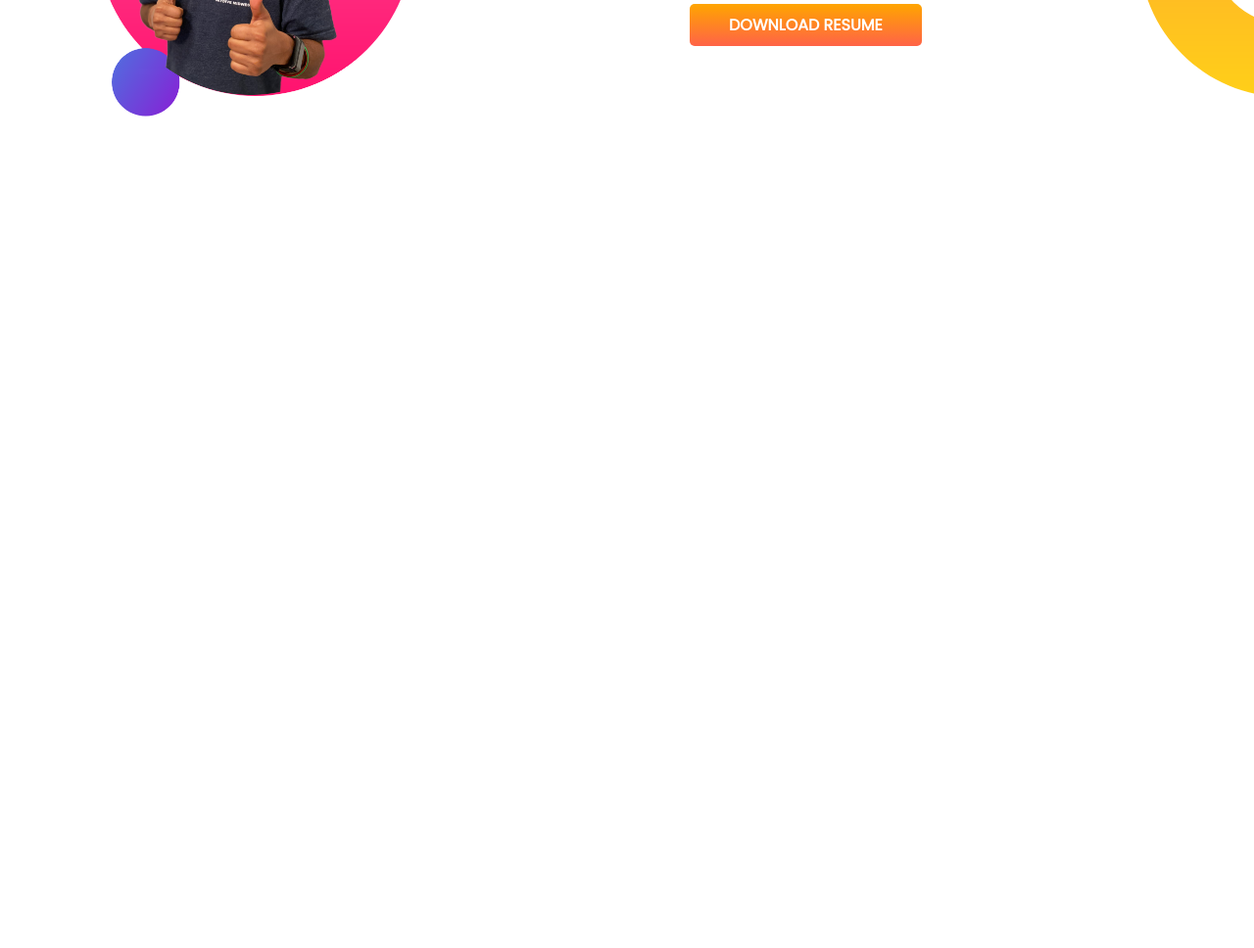
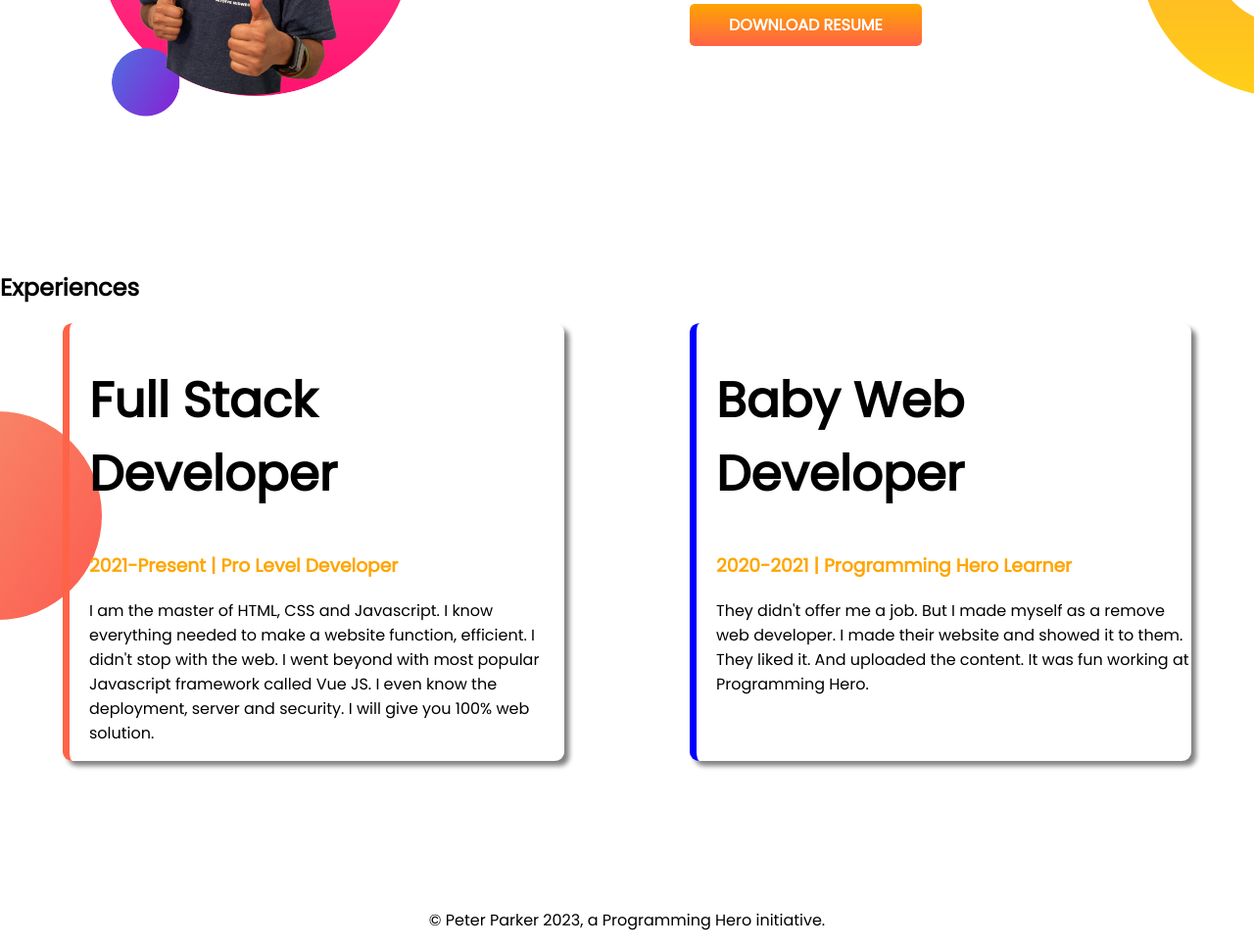
Before and after one commit to linkonsss/developer-portfolio, a plain HTML site: page index.html in a window 1280 px wide. Shown: the part 864-1832 px from the top of the page at 98% size. Before the commit the page ends 1140 px from the top, so only its background shows below. Drawn offline with Linux system fonts and the light colour scheme.

Commit message:
border and footer added

```diff
--- a/index.html
+++ b/index.html
@@ -13,7 +13,7 @@
 </head>
 
 <body>
-    <section class="top-banner">
+    <section class="top-banner flexible-container">
         <div class="half-width">
             <h1>Welcome To</h1>
             <h1><span class="orange-color">Linkon</span> World</h1>
@@ -29,7 +29,7 @@
             <img src="/images/jhankar.png" alt="Jhankar Picture">
         </div>
     </section>
-    <section class="dream-big">
+    <section class="dream-big flexible-container">
         <div class="half-width">
             <img src="/images/jhankar2.png" alt="Jhanker 2">
         </div>
@@ -40,9 +40,31 @@
                 to make simple website. My goal is to build 3 websites and learn advanced topics.</p>
             <a class="link-button" target="_blank" href="https://www.google.com">DOWNLOAD RESUME</a>
         </div>
-
+    </section>
+    <section class="experience-area">
+        <h2>Experiences</h2>
+        <div class="flexible-container">
+            <div id="full-stack-developer" class="experience-item">
+                <h1>Full Stack Developer</h1>
+                <h3 class="orange-color">2021-Present | Pro Level Developer</h3>
+                <p>I am the master of HTML, CSS and Javascript. I know everything needed to make a website function,
+                    efficient. I didn't stop with the web. I went beyond with most popular Javascript framework called
+                    Vue
+                    JS. I even know the deployment, server and security. I will give you 100% web solution.</p>
+            </div>
+            <div id="baby-web-developer" class="experience-item">
+                <h1>Baby Web Developer</h1>
+                <h3 class="orange-color">2020-2021 | Programming Hero Learner</h3>
+                <p>They didn't offer me a job. But I made myself as a remove web developer. I made their website and
+                    showed
+                    it to them. They liked it. And uploaded the content. It was fun working at Programming Hero.</p>
+            </div>
+        </div>
     </section>
 
 </body>
+<footer>
+    <p>© Peter Parker 2023, a Programming Hero initiative.</p>
+</footer>
 
 </html>
--- a/style.css
+++ b/style.css
@@ -11,7 +11,7 @@ h1 {
     color: orange;
 }
 
-section {
+.flexible-container {
     display: flex;
     margin-bottom: 150px;
 }
@@ -20,6 +20,7 @@ section {
     width: 50%;
     padding-left: 5%;
     padding-right: 10%;
+
 }
 
 .half-width img {
@@ -44,3 +45,32 @@ section {
     background-image: url(/images/dream-bg.png);
     background-repeat: no-repeat;
     background-position: right;
+}
+
+.experience-area {
+    background-image: url(/images/exp-bg.png);
+    background-repeat: no-repeat;
+    background-position: left;
+
+}
+
+.experience-item {
+    width: 40%;
+    margin-left: 5%;
+    margin-right: 5%;
+    padding-left: 20px;
+    border-radius: 2%;
+    box-shadow: 5px 5px 5px gray;
+}
+
+#full-stack-developer {
+    border-left: 7px solid tomato;
+}
+
+#baby-web-developer {
+    border-left: 7px solid blue;
+}
+
+footer p {
+    text-align: center;
+}
```
